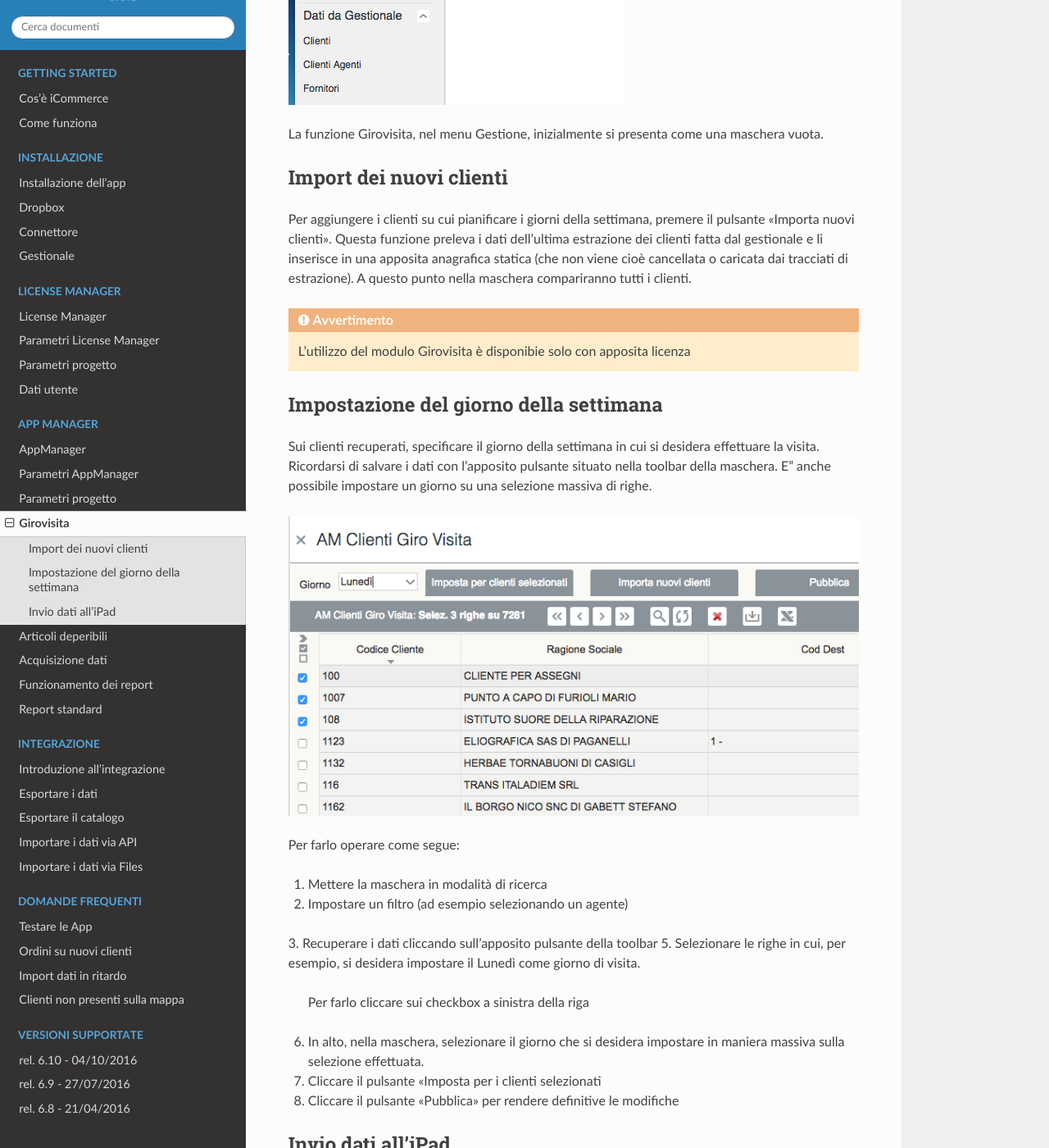
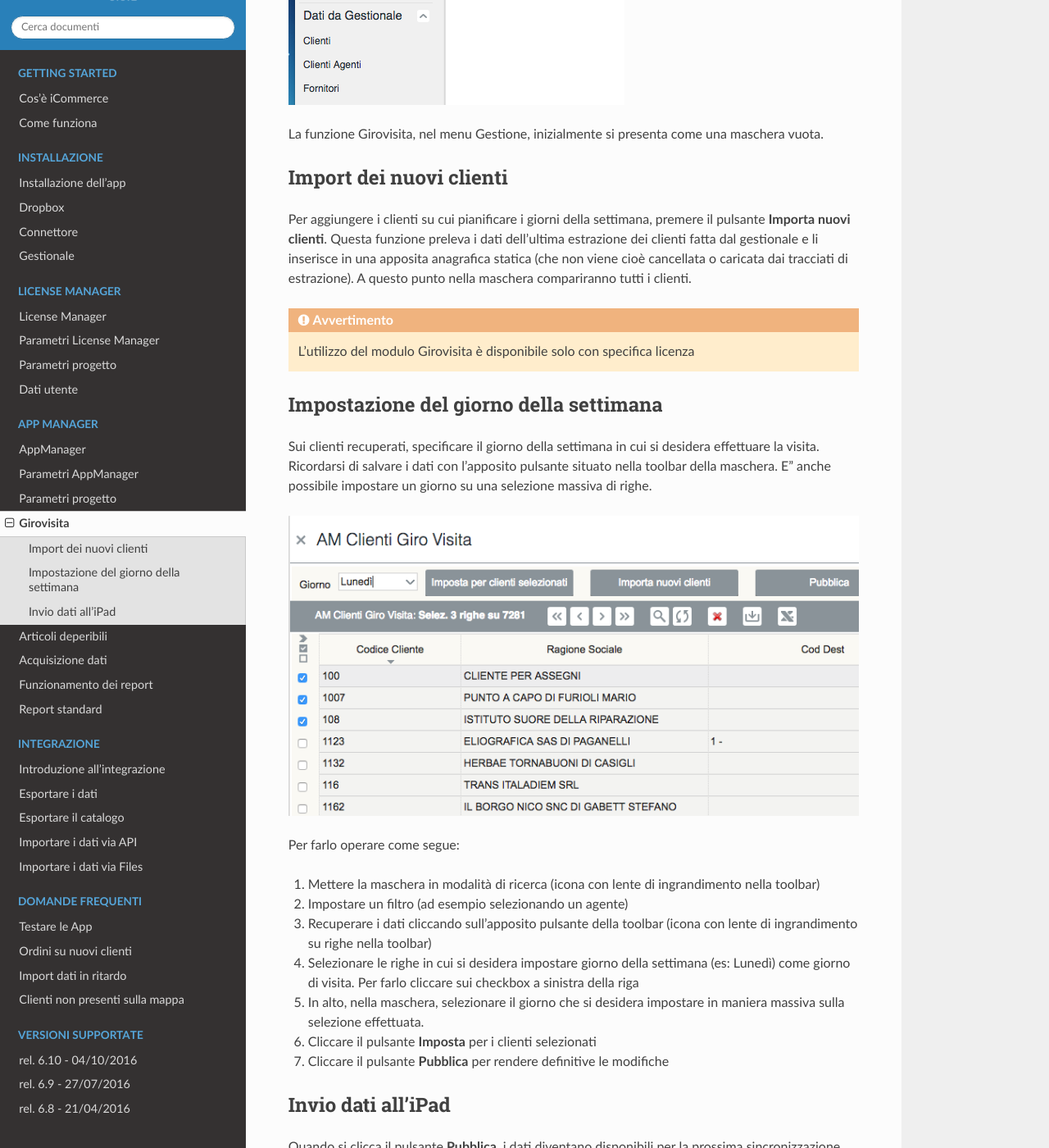
Before and after one commit to wedoit-io/doc-icommerce, a Sphinx documentation site: the page built from source/girovisita.rst, in a window 1280 px wide and 1400 px high, scrolled down 392 px. Shown: the whole window at 82% size. Built offline with Sphinx 7.4.7 and the Read the Docs theme 2.0.0, drawn with Linux system fonts in a browser that asks for light colours; some of the changed text lies outside the part shown.

Commit message:
Update girovisita.rst

```diff
--- a/source/girovisita.rst
+++ b/source/girovisita.rst
@@ -10,11 +10,11 @@ La funzione Girovisita, nel menu Gestione, inizialmente si presenta come una mas
 
 Import dei nuovi clienti
 ~~~~~~~~~~~~~~~~~~~~~~~~
-Per aggiungere i clienti su cui pianificare i giorni della settimana, premere il pulsante "Importa nuovi clienti".
+Per aggiungere i clienti su cui pianificare i giorni della settimana, premere il pulsante **Importa nuovi clienti**.
 Questa funzione preleva i dati dell'ultima estrazione dei clienti fatta dal gestionale e li inserisce in una apposita anagrafica statica (che non viene cioè cancellata o caricata dai tracciati di estrazione).
 A questo punto nella maschera compariranno tutti i clienti.
 
-.. warning:: L'utilizzo del modulo Girovisita è disponibie solo con apposita licenza
+.. warning:: L'utilizzo del modulo Girovisita è disponibile solo con specifica licenza
 
 Impostazione del giorno della settimana
 ~~~~~~~~~~~~~~~~~~~~~~~~~~~~~~~~~~~~~~~
@@ -27,16 +27,16 @@ E' anche possibile impostare un giorno su una selezione massiva di righe.
 
 Per farlo operare come segue:
 
-1. Mettere la maschera in modalità di ricerca
+1. Mettere la maschera in modalità di ricerca (icona con lente di ingrandimento nella toolbar)
 2. Impostare un filtro (ad esempio selezionando un agente)
-3. Recuperare i dati cliccando sull'apposito pulsante della toolbar
-5. Selezionare le righe in cui, per esempio, si desidera impostare il Lunedì come giorno di visita.
+3. Recuperare i dati cliccando sull'apposito pulsante della toolbar (icona con lente di ingrandimento su righe nella toolbar)
+4. Selezionare le righe in cui si desidera impostare giorno della settimana (es: Lunedì) come giorno di visita.
    Per farlo cliccare sui checkbox a sinistra della riga
-6. In alto, nella maschera, selezionare il giorno che si desidera impostare in maniera massiva sulla selezione effettuata.
-7. Cliccare il pulsante "Imposta per i clienti selezionati
-8. Cliccare il pulsante "Pubblica" per rendere definitive le modifiche
+5. In alto, nella maschera, selezionare il giorno che si desidera impostare in maniera massiva sulla selezione effettuata.
+6. Cliccare il pulsante **Imposta** per i clienti selezionati
+7. Cliccare il pulsante **Pubblica** per rendere definitive le modifiche
 
 Invio dati all'iPad
 ~~~~~~~~~~~~~~~~~~~
-Quando si clicca il pulsante "Pubblica", i dati diventano disponibili per la prossima sincronizzazione degli iPad.
+Quando si clicca il pulsante **Pubblica**, i dati diventano disponibili per la prossima sincronizzazione degli iPad.
 Quando i dati del Girovisita sono presenti, la maschera di ricerca che si apre all'agente in fase di inserimento dell'ordine, mostra subito i dati raggruppati per giorno della settimana.
```
